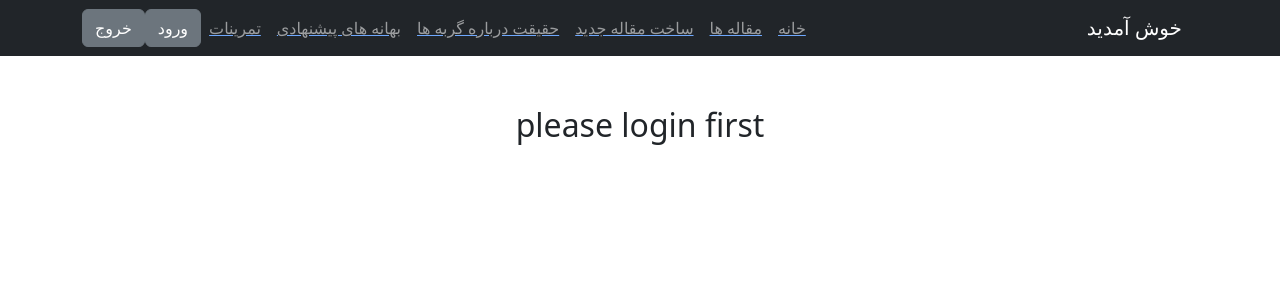
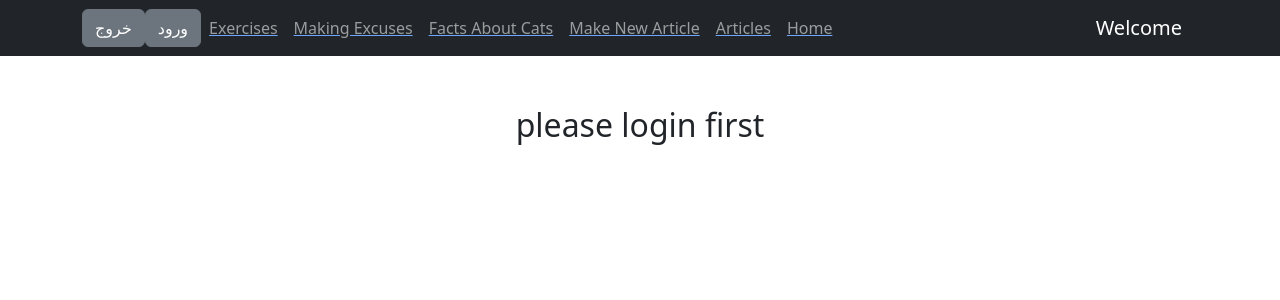
Before and after one commit to fafabst/my-shop, a React (Create React App) app: page / in a window 1280 px wide. Shown: the top 300 px of the page. Built offline with nearby package versions, Linux system fonts and the light colour scheme; data requests are answered from the project's data file.

Commit message:
change UI from persian to English

```diff
--- a/src/components/layout/layout.jsx
+++ b/src/components/layout/layout.jsx
@@ -15,25 +15,25 @@ const Layout = ({ children }) => {
         <>
             <Navbar bg="dark" data-bs-theme="dark" dir="rtl">
                 <Container >
-                    <Navbar.Brand href="#home">خوش آمدید</Navbar.Brand>
+                    <Navbar.Brand href="#home">Welcome </Navbar.Brand>
                     <Nav className="me-auto">
                         <Link to="/">
-                            <Nav.Link href="#home">خانه</Nav.Link>
+                            <Nav.Link href="#home">Home</Nav.Link>
                         </Link>
                         <Link to="/articles">
-                            <Nav.Link href="#features">مقاله ها</Nav.Link>
+                            <Nav.Link href="#features">Articles</Nav.Link>
                         </Link>
                         <Link to="/createarticle">
-                            <Nav.Link href="#features">ساخت مقاله جدید</Nav.Link>
+                            <Nav.Link href="#features">Make New Article</Nav.Link>
                         </Link>
                         <Link to="/catFact">
-                            <Nav.Link href="#features">حقیقت درباره گربه ها</Nav.Link>
+                            <Nav.Link href="#features">Facts About Cats</Nav.Link>
                         </Link>
                         <Link to="/makeExcuses">
-                            <Nav.Link href="#features">بهانه های پیشنهادی</Nav.Link>
+                            <Nav.Link href="#features">Making Excuses</Nav.Link>
                         </Link>
                         <Link to="/exercises">
-                            <Nav.Link href="#features">تمرینات</Nav.Link>
+                            <Nav.Link href="#features">Exercises</Nav.Link>
                         </Link>
                     </Nav>
                     <Link to="/login">
--- a/src/pages/article/createArticle.jsx
+++ b/src/pages/article/createArticle.jsx
@@ -47,11 +47,11 @@ const CreateArticle = () => {
             {isLogin ?
                 <div className={styles.createArticleWrapped}>
 
-                    <h3>ساخت مقاله جدید:</h3>
+                    <h3>Make New Article:</h3>
 
                     <InputGroup className="mb-3">
                         <InputGroup.Text id="inputGroup-sizing-default">
-                            عنوان مقاله
+                            Title
                         </InputGroup.Text>
                         <Form.Control onChange={handleChange} name="title"
                             aria-label="Default"
@@ -61,7 +61,7 @@ const CreateArticle = () => {
                     <br />
                     <InputGroup className="mb-3">
                         <InputGroup.Text id="inputGroup-sizing-default">
-                            نویسنده
+                            Author
                         </InputGroup.Text>
                         <Form.Control onChange={handleChange} name="author"
                             aria-label="Default"
@@ -71,7 +71,7 @@ const CreateArticle = () => {
                     <br />
                     <InputGroup className="mb-3">
                         <InputGroup.Text id="inputGroup-sizing-default">
-                            آدرس عکس
+                            Image URL
                         </InputGroup.Text>
                         <Form.Control onChange={handleChange} name="imageUrl"
                             aria-label="Default"
@@ -81,14 +81,14 @@ const CreateArticle = () => {
                     <br />
                     <InputGroup className="mb-3">
                         <InputGroup.Text id="inputGroup-sizing-default">
-                            مدت زمان خواندن
+                            Reading Time
                         </InputGroup.Text>
                         <Form.Control onChange={handleChange} name="readingTime"
                             aria-label="Default"
                             aria-describedby="inputGroup-sizing-default"
                         />
                     </InputGroup>
-                    <h6>متن مقاله:</h6>
+                    <h6>Context:</h6>
                     <FloatingLabel
                         controlId="floatingTextarea2" label="...">
                         <Form.Control onChange={handleChange} name="content"
@@ -98,7 +98,7 @@ const CreateArticle = () => {
                         />
                     </FloatingLabel>
                     <Button onClick={handleCreateArticle} variant="secondary" size="lg" active>
-                        ساخت مقاله
+                        Make Article
                     </Button>
                 </div>
                 : <h2>login first</h2>}
```
